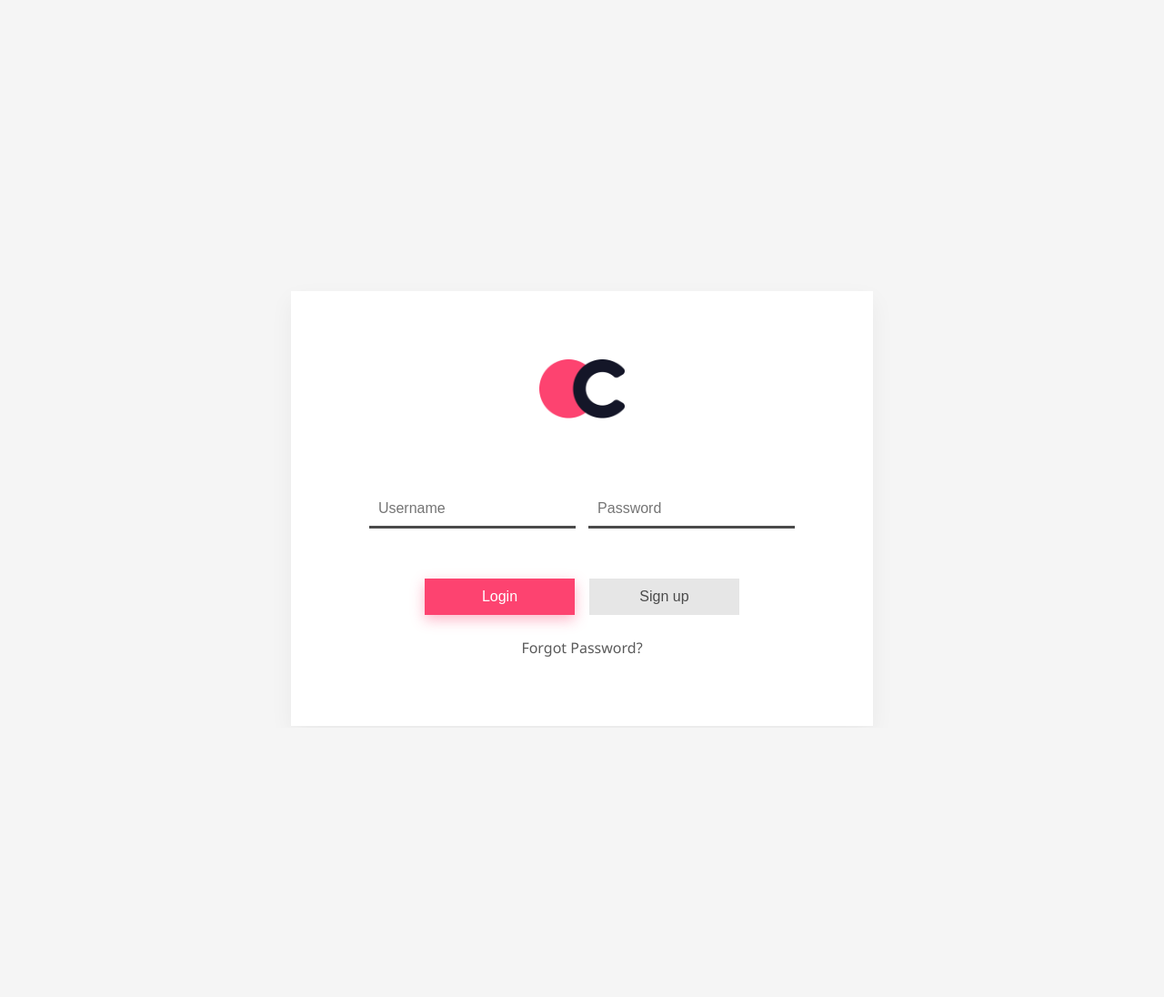
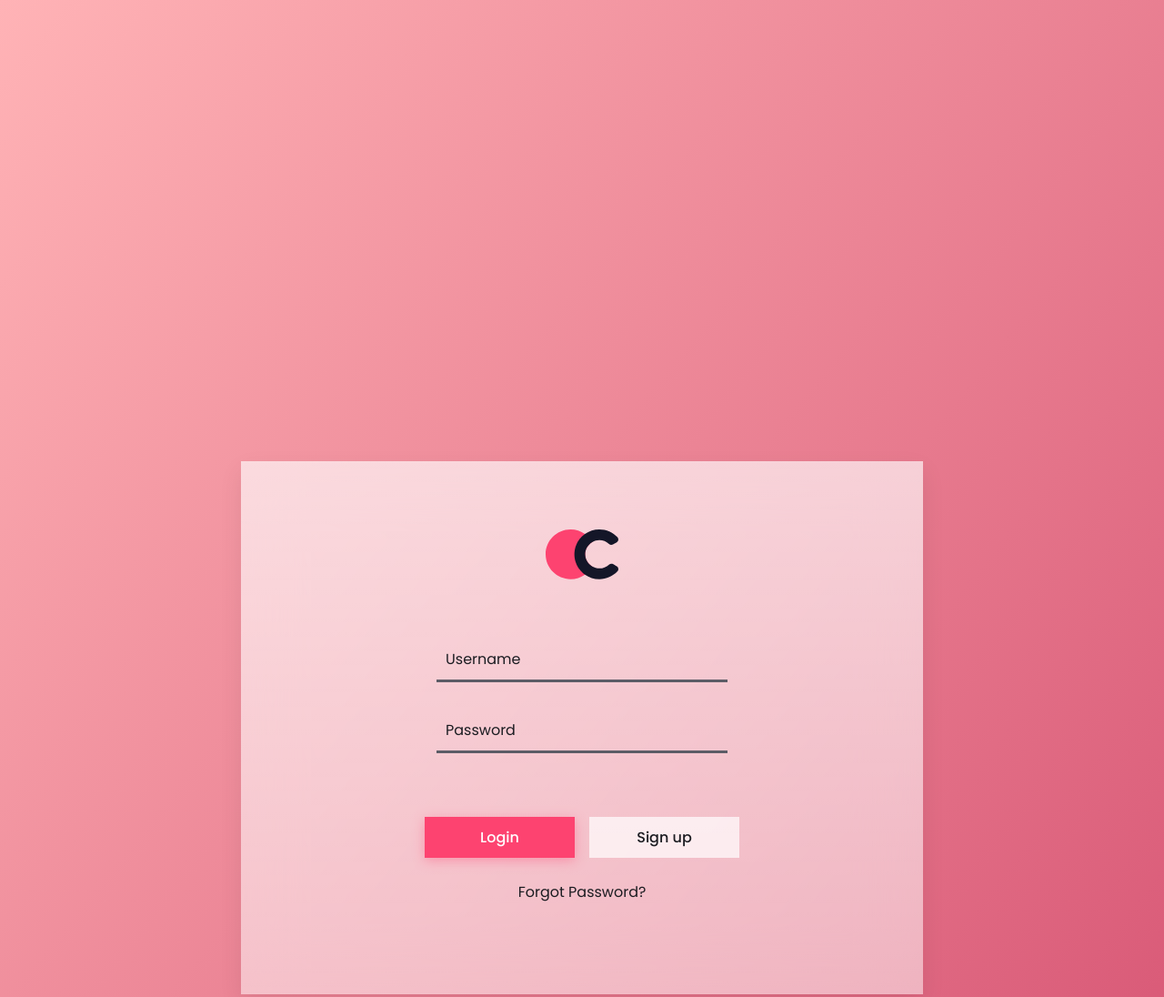
Before and after one commit to rts-cmk-wu06/html-forms-olivercederborg, a plain HTML site: page index.html in a window 1280 px wide. Shown: the top 1096 px of the page at 91% size. Before the commit the page ends 800 px from the top, so only its background shows below. Drawn offline with Linux system fonts and the light colour scheme.

Commit message:
push push

```diff
--- a/assets/style.scss
+++ b/assets/style.scss
@@ -4,32 +4,58 @@ body {
    margin: 0;
    padding: 0;
    box-sizing: border-box;
-   font-family: "Segoe UI", Tahoma, Geneva, Verdana, sans-serif;
-   background-color: rgb(245, 245, 245);
+   scroll-behavior: smooth;
 }
 
-.form-bg {
-   width: 50%;
-   background-color: rgb(255, 255, 255);
-   text-align: center;
+* {
+   font-family: "Poppins", sans-serif;
+   font-weight: 400;
+}
+
+main.background {
+   height: 200vh;
+   background: linear-gradient(to left top, #d34b6d, #ffb3b6);
    display: flex;
+   align-items: center;
+}
+
+section.form-bg {
+   min-width: 750px;
+   background: linear-gradient(to bottom, rgba(255, 255, 255, 0.65), rgba(255, 255, 255, 0.5));
+   box-shadow: 0px 10px 25px 0px rgba(0, 0, 0, 0.075);
+   backdrop-filter: blur(2rem);
    justify-content: center;
-   margin: 0 auto;
-   margin-top: 25%;
-   box-shadow: 0px 10px 25px 0px rgba(0, 0, 0, 0.05);
+   display: flex;
+   align-items: center;
+   justify-self: center;
+   margin: auto;
+   // border-radius: 10px;
+   z-index: 2;
+
+   form {
+      width: 100%;
+      display: flex;
+      flex-direction: column;
+      align-items: center;
+   }
 
    img {
-      height: 65px;
-      margin: 75px 0;
+      height: 55px;
+      margin: 75px 0 50px;
    }
 
    input {
       background: none;
       border: none;
-      border-bottom: 3px solid rgb(75, 75, 75);
+      border-bottom: 3px solid rgb(92, 92, 102);
       font-size: 1rem;
       padding: 10px 10px;
-      margin: 0 5px;
+      margin: 15px 0;
+      width: 40%;
+      color: #1c1d22;
+      &::placeholder {
+         color: #1c1d22;
+      }
    }
 
    .login-buttons {
@@ -40,34 +66,35 @@ body {
    button {
       margin: 0 8px;
       background-color: #fd4370;
-      box-shadow: 0px 5px 15px 0px #fd437263;
+      box-shadow: 0px 3px 12px 0px #fd437263;
       border: none;
       color: white;
       width: 165px;
-      height: 40px;
+      height: 45px;
       font-size: 1rem;
       font-weight: 500;
       cursor: pointer;
       transition: all ease-in 0.2s;
-
       &:hover {
          background-color: #f76e90;
-         // box-shadow: 0px 5px 15px 0px #fd437263;
          color: white;
+         transform: translateY(-3px);
       }
    }
 
    .sign-up {
-      background-color: rgb(230, 230, 230);
-      // border: 2px solid rgb(201, 201, 201);
-      color: rgb(75, 75, 75);
-      font-weight: 500;
+      background-color: rgba(255, 255, 255, 0.7);
+      color: #1c1d22;
       box-shadow: none;
+      &:hover {
+         background-color: rgba(255, 255, 255, 0.9);
+         color: #1c1d22;
+      }
    }
 
    .login-action {
       margin-top: 55px;
-      margin-bottom: 75px;
+      margin-bottom: 100px;
       display: flex;
       flex-direction: column;
       align-items: center;
@@ -78,7 +105,7 @@ body {
             padding: 0 5px;
             text-decoration: none;
             font-weight: 400;
-            color: rgb(90, 90, 90);
+            color: #1c1d22;
             transition: all ease-in 0.2s;
 
             &:hover {
--- a/index.html
+++ b/index.html
@@ -1,23 +1,27 @@
 <!DOCTYPE html>
 <html lang="en">
 	<head>
-   <meta charset="UTF-8">
-   <meta name="viewport" content="width=device-width, initial-scale=1.0">
+		<meta charset="UTF-8" />
+		<meta name="viewport" content="width=device-width, initial-scale=1.0" />
 		<title>HTML Forms</title>
 
-   <link rel="stylesheet" href="./assets/style.css">
+		<link rel="stylesheet" href="./assets/style.css" />
+		<link rel="preconnect" href="https://fonts.gstatic.com" />
+		<link
+			href="https://fonts.googleapis.com/css2?family=Poppins:wght@400;500;600;700&display=swap"
+			rel="stylesheet"
+		/>
 	</head>
 	<body>
-   <div class="form-bg">
-      <form action="">
-         <img src="./assets/logo_transparent.png" alt="logo">
-         <div>
-            <input type="text" placeholder="Username">
-            <input type="password" placeholder="Password">
-         </div>
+		<main class="background">
+			<section class="form-bg">
+				<form action="" method="POST">
+					<img src="./assets/logo_transparent.svg" alt="logo" />
+					<input type="text" placeholder="Username" />
+					<input type="password" placeholder="Password" />
 					<div class="login-action">
 						<div class="login-buttons">
-               <button>Login</button>
+							<button type="submit">Login</button>
 							<button class="sign-up">Sign up</button>
 						</div>
 						<div class="ekstra-links">
@@ -25,6 +29,7 @@
 						</div>
 					</div>
 				</form>
-   </div>
+			</section>
+		</main>
 	</body>
 </html>
```
Also changed, not shown: assets/logo-light-transparent.svg (added), assets/logo_transparent.svg (added), assets/style.css, 1 other file. Lines whose indentation alone changed are shown as unchanged.
